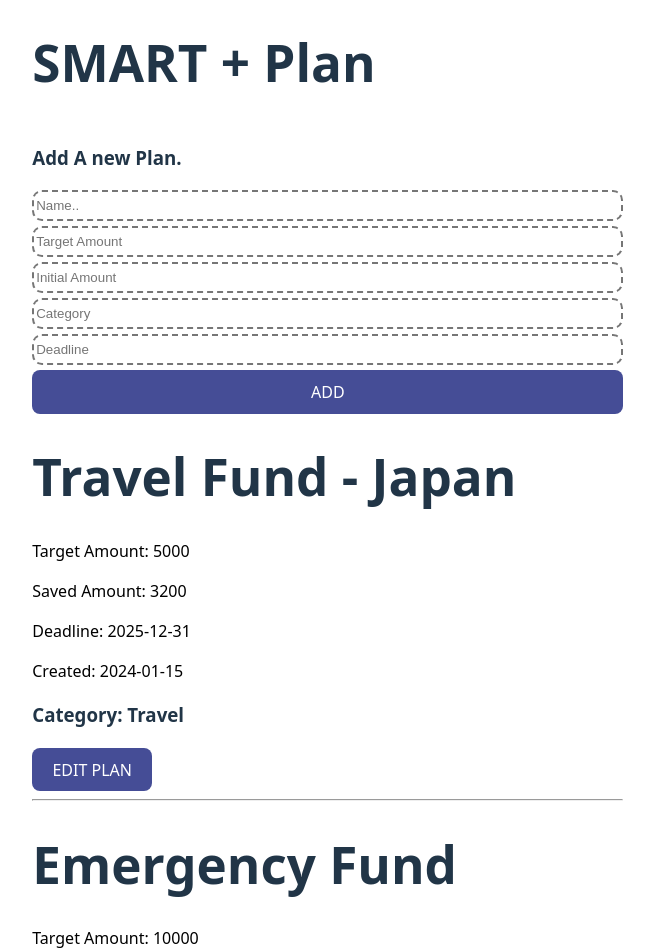
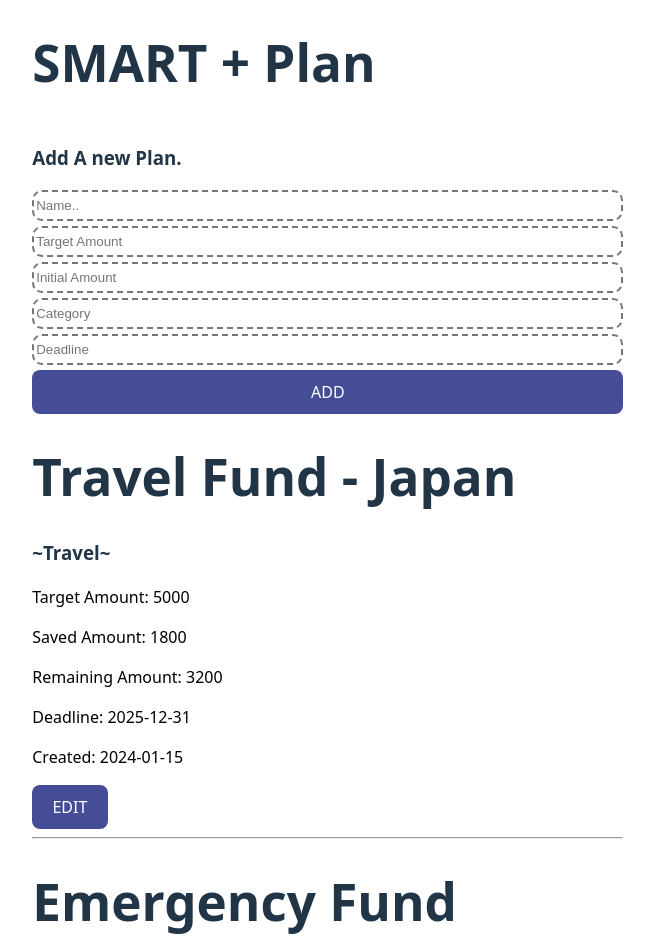
Before and after one commit to Bessmack/React-Code-Challenge-2, a React (Vite) app: page / in a window 1280 px wide. Shown: the top 952 px of the page, without its empty margins (325-979 px from the left). Built offline with nearby package versions, Linux system fonts and the light colour scheme; data requests are answered from the project's data file.

Commit message:
Added editing functionality into my InitialDisplay component

```diff
--- a/db.json
+++ b/db.json
@@ -89,6 +89,14 @@
       "category": "Home",
       "deadline": "2025-03-31",
       "createdAt": "2024-05-15"
+    },
+    {
+      "id": "705e",
+      "name": "What the helly",
+      "targetAmount": "5212545463216+568",
+      "savedAmount": "310212545",
+      "category": "Garage",
+      "deadline": "12"
     }
   ]
 }
--- a/src/InitialDisplay.jsx
+++ b/src/InitialDisplay.jsx
@@ -1,8 +1,16 @@
 import React, { useEffect, useState } from "react";
 import AddPlan from "./AddPlan";
 
-function GoalPlanner(){
-    const [goals, setGoals] = useState([])
+function InitialDisplay(){
+    const [goals, setGoals] = useState([]);
+    const [editingGoalId, setEditingGoalId] = useState(null);
+    const [editForm, setEditForm] = useState({
+        name: "",
+        targetAmount: "",
+        savedAmount: "",
+        category: "",
+        deadline: ""
+    });
     const baseUrl = "http://localhost:3000/goals";
 
     useEffect(() =>{
@@ -15,20 +23,69 @@ function GoalPlanner(){
         setGoals([...goals, newGoal])
     }
 
+    function startEditing(goal){
+        setEditingGoalId(goal.id)
+
+        setEditForm({
+            name: goal.name,
+            targetAmount:goal.targetAmount,
+            savedAmount:goal.savedAmount,
+            category:goal.category,
+            deadline:goal.deadline
+        });
+    }
+
+    function handleEdit(e){
+        setEditForm({
+            ...editForm,
+            [e.target.name]: e.target.value
+        })
+    }
+
+    function saveEdit(goalId){
+        fetch(`${baseUrl}/${goalId}`,{
+            method: 'PATCH',
+            headers:{
+                "Content-Type": "application/json"
+            },
+            body: JSON.stringify(editForm)
+        })
+            .then(res => res.json())
+            .then(updatedGoal => {
+                setGoals(goals.map(goal => goal.id === goalId ? updatedGoal:goal))
+                setEditingGoalId(null)
+            } );
+    }
+
     return(
         <>
             <AddPlan onAddGoal={handleGoalAdded} />
             {goals.map((goal) =>{
             return(
                 <div key={goal.id}>
+                    {editingGoalId === goal.id?(
+                        <>
+                            <input name="name" className="inputs" value={editForm.name} onChange={handleEdit} />
+                            <input name="targetAmount" className="inputs" placeholder="Target Amount" value={editForm.targetAmount} onChange={handleEdit} />
+                            <input name="savedAmount" className="inputs" placeholder="Initial Amount" value={editForm.savedAmount} onChange={handleEdit} />
+                            <input name="category" className="inputs" placeholder="Category" value={editForm.category} onChange={handleEdit} />
+                            <input name="deadline" className="inputs" placeholder="Deadline" value={editForm.deadline} onChange={handleEdit} />
+                            <button onClick={() => saveEdit(goal.id)}>SAVE</button>
+                        </>
+                    ):(
+                        <>
                             <h1>{goal.name}</h1>
+                            <h3>~{goal.category}~</h3>
                             <p>Target Amount: {goal.targetAmount}</p>
-                        <p>Saved Amount: {goal.savedAmount}</p>
+                            <p>Saved Amount: {goal.targetAmount-goal.savedAmount}</p>
+                            <p>Remaining Amount: {goal.savedAmount}</p>
                             <p>Deadline: {goal.deadline}</p>
                             <p>Created: {goal.createdAt}</p>
-                        <h3>Category: {goal.category}</h3>
-                        <button>EDIT PLAN</button>
+                            <button onClick={()=> startEditing(goal) }>EDIT</button>
                             <hr />
+                        </>
+                    ) }
+
                 </div>
             );
         }) }
@@ -36,4 +93,4 @@ function GoalPlanner(){
     );
 }
 
-export default GoalPlanner;
+export default InitialDisplay;
```
Lines whose indentation alone changed are shown as unchanged.
